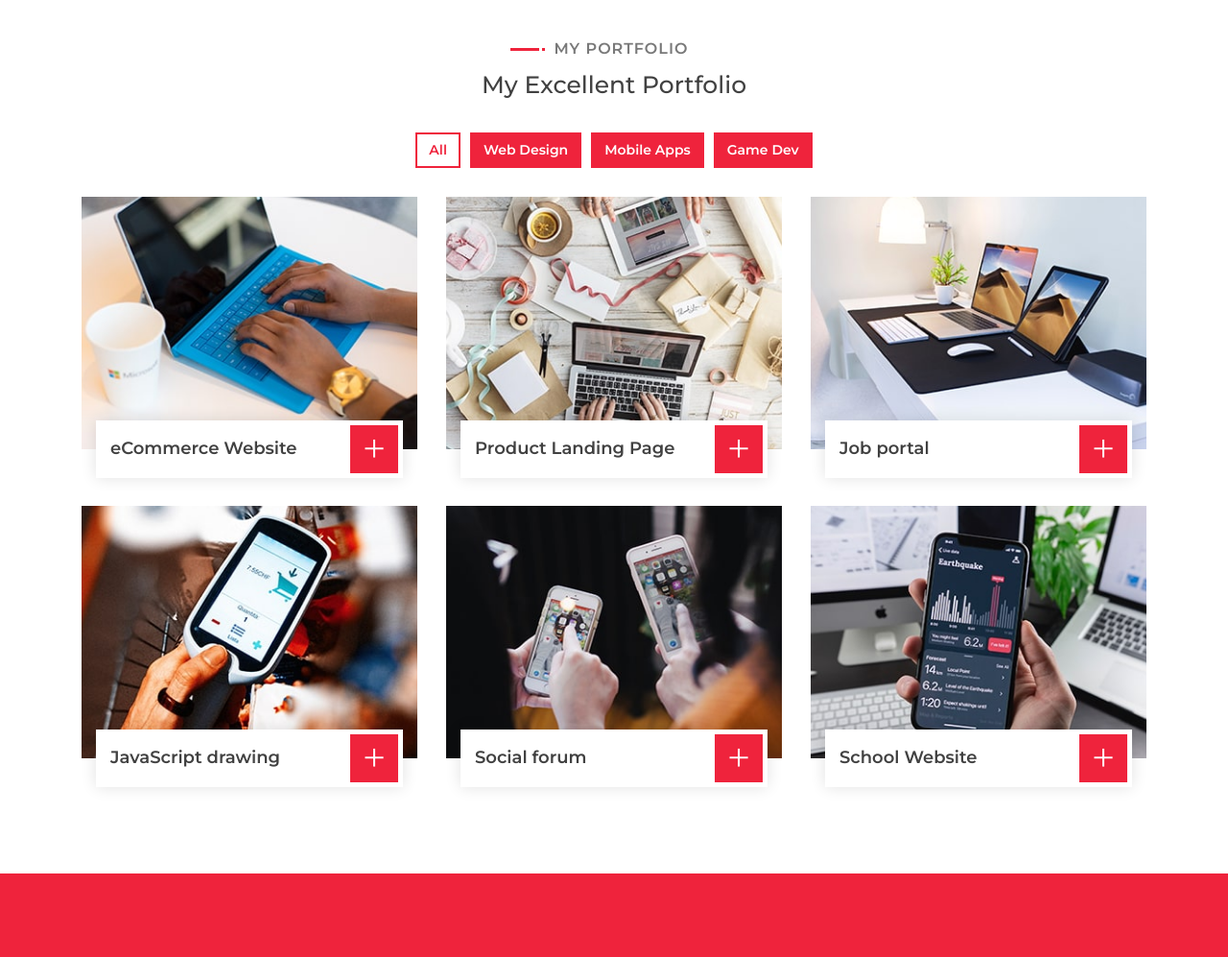
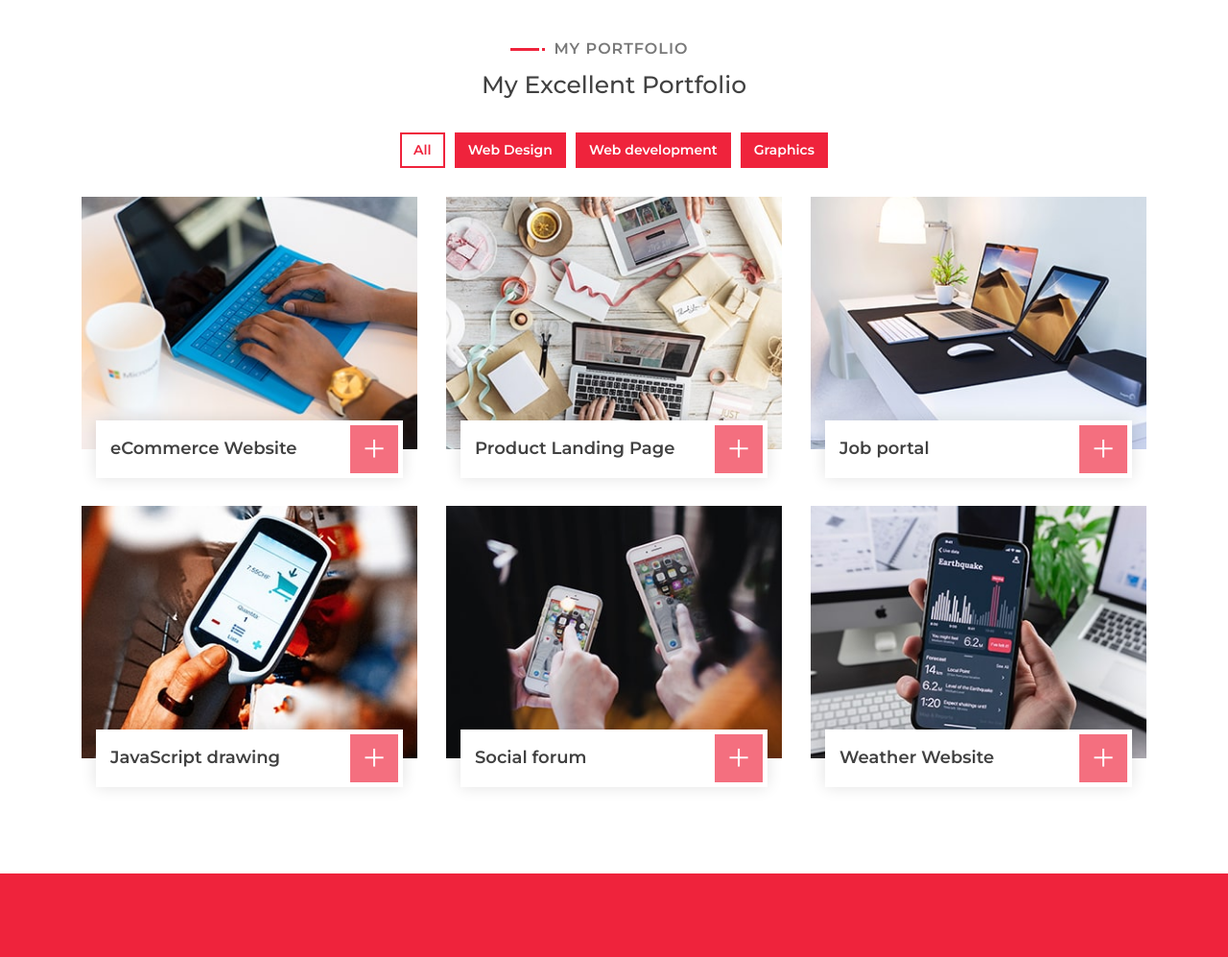
Before and after one commit to botechnology/botechnology.github.io, a plain HTML site: page index.html in a window 1280 px wide. Shown: the part 2100-3097 px from the top of the page at 96% size. Drawn offline with nearby package versions, Linux system fonts and the light colour scheme.

Commit message:
Update index.html

```diff
--- a/index.html
+++ b/index.html
@@ -191,8 +191,8 @@
                         <ul id="portfolio-filter">
                             <li data-filter="*" class="filter-active">All</li>
                             <li data-filter=".filter-1">Web Design</li>
-                            <li data-filter=".filter-2">Mobile Apps</li>
-                            <li data-filter=".filter-3">Game Dev</li>
+                            <li data-filter=".filter-2">Web development</li>
+                            <li data-filter=".filter-3">Graphics</li>
                         </ul>
                     </div>
                 </div>
@@ -204,7 +204,7 @@
                             </div>
                             <div class="portfolio-text">
                                 <h3>eCommerce Website</h3>
-                                <a class="btn" href="img/portfolio-1.jpg" data-lightbox="portfolio">+</a>
+                                <a class="btn disabled" href="img/portfolio-1.jpg" data-lightbox="portfolio">+</a>
                             </div>
                         </div>
                     </div>
@@ -215,7 +215,7 @@
                             </div>
                             <div class="portfolio-text">
                                 <h3>Product Landing Page</h3>
-                                <a class="btn" href="img/portfolio-2.jpg" data-lightbox="portfolio">+</a>
+                                <a class="btn disabled" href="img/portfolio-2.jpg" data-lightbox="portfolio">+</a>
                             </div>
                         </div>
                     </div>
@@ -226,7 +226,7 @@
                             </div>
                             <div class="portfolio-text">
                                 <h3>Job portal</h3>
-                                <a class="btn" href="img/portfolio-3.jpg" data-lightbox="portfolio">+</a>
+                                <a class="btn disabled" href="img/portfolio-3.jpg" data-lightbox="portfolio">+</a>
                             </div>
                         </div>
                     </div>
@@ -237,7 +237,7 @@
                             </div>
                             <div class="portfolio-text">
                                 <h3>JavaScript drawing</h3>
-                                <a class="btn" href="img/portfolio-4.jpg" data-lightbox="portfolio">+</a>
+                                <a class="btn disabled" href="img/portfolio-4.jpg" data-lightbox="portfolio">+</a>
                             </div>
                         </div>
                     </div>
@@ -248,7 +248,7 @@
                             </div>
                             <div class="portfolio-text">
                                 <h3>Social forum</h3>
-                                <a class="btn" href="img/portfolio-5.jpg" data-lightbox="portfolio">+</a>
+                                <a class="btn disabled" href="img/portfolio-5.jpg" data-lightbox="portfolio">+</a>
                             </div>
                         </div>
                     </div>
@@ -258,8 +258,8 @@
                                 <img src="img/portfolio-6.jpg" alt="Image">
                             </div>
                             <div class="portfolio-text">
-                                <h3>School Website</h3>
-                                <a class="btn" href="img/portfolio-6.jpg" data-lightbox="portfolio">+</a>
+                                <h3>Weather Website</h3>
+                                <a class="btn disabled" href="img/portfolio-6.jpg" data-lightbox="portfolio">+</a>
                             </div>
                         </div>
                     </div>
```
